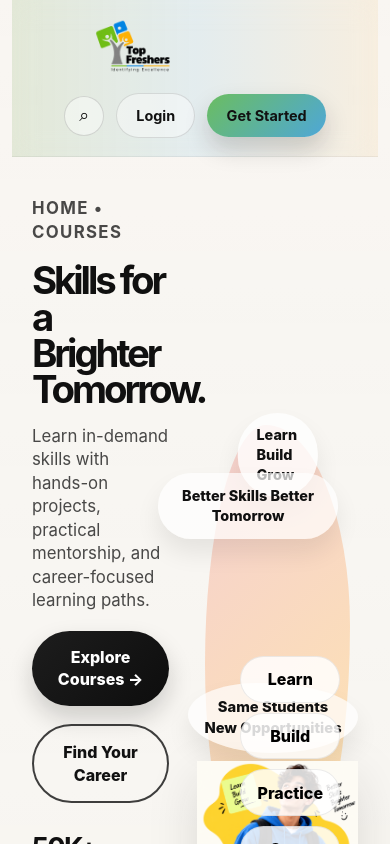
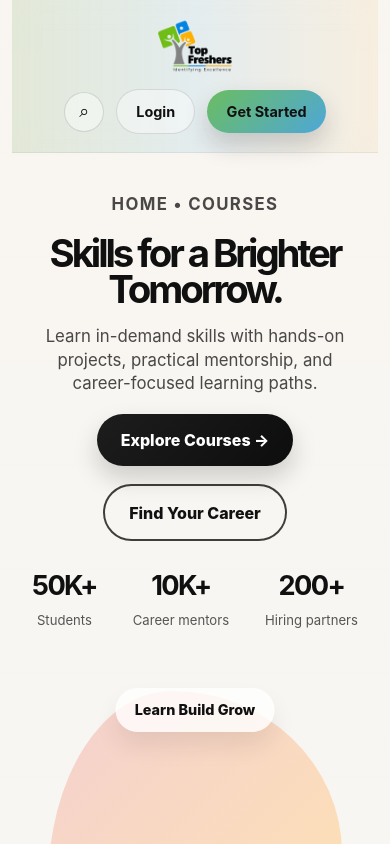
Before and after one commit to jayavarmaS/top-freshers, a React (Vite) app: page / in a window 390 px wide. Both pictures are taken after a click on the button "Explore Courses →". Shown: the top 844 px of the page. Built offline with nearby package versions, Linux system fonts and the light colour scheme.

Commit message:
Improve mobile responsiveness and contact page styling

```diff
--- a/src/index.css
+++ b/src/index.css
@@ -1721,31 +1721,46 @@ header {
   .hero-section,
   .how-it-works-section,
   .career-map-section,
-  .cta-section {
+  .cta-section,
+  .page-hero,
+  .contact-content {
     grid-template-columns: 1fr;
   }
 
   .hero-copy,
   .career-map-copy,
-  .cta-copy {
+  .cta-copy,
+  .page-hero-copy {
     text-align: center;
   }
 
   .hero-actions,
   .cta-actions,
-  .stats-row {
+  .stats-row,
+  .page-hero-actions,
+  .page-stats {
     justify-content: center;
+  }
+
+  .page-hero-copy {
+    align-items: center;
   }
 
   .hero-visual-wrap {
     min-height: 540px;
   }
 
-  .section-actions {
+  .section-actions,
+  .section-head {
     flex-direction: column;
     align-items: flex-start;
   }
 
+  .page-hero-pills {
+    right: 12px;
+    bottom: 18px;
+  }
+
   .footer-top {
     grid-template-columns: repeat(2, minmax(0, 1fr));
   }
@@ -1753,14 +1768,28 @@ header {
 
 @media (max-width: 820px) {
   .path-grid,
+  .course-grid,
   .jobs-grid,
   .stories-grid,
   .footer-top {
     grid-template-columns: repeat(2, minmax(0, 1fr));
   }
 
+  .resource-grid {
+    grid-template-columns: 1fr;
+  }
+
   .steps-grid {
     grid-template-columns: 1fr;
+  }
+
+  .contact-content {
+    gap: 28px;
+  }
+
+  .contact-left,
+  .contact-form-wrap {
+    width: 100%;
   }
 
   .footer-bottom {
@@ -1779,6 +1808,12 @@ header {
   .nav-shell {
     flex-wrap: wrap;
     justify-content: center;
+    gap: 14px;
+  }
+
+  .brand-wrap {
+    width: 100%;
+    justify-content: center;
   }
 
   .nav-actions {
@@ -1791,18 +1826,22 @@ header {
   }
 
   .path-grid,
+  .course-grid,
   .jobs-grid,
   .stories-grid,
   .footer-top,
-  .map-grid {
+  .map-grid,
+  .resource-grid {
     grid-template-columns: 1fr;
   }
 
-  .hero-visual-wrap {
-    min-height: 420px;
-  }
-
-  .hero-visual {
+  .section-header {
+    align-items: flex-start;
+  }
+
+  .hero-visual-wrap,
+  .hero-visual,
+  .page-hero-visual {
     min-height: 420px;
   }
 
@@ -1823,7 +1862,33 @@ header {
     width: 120px;
   }
 
+  .page-hero-pills {
+    position: static;
+    flex-direction: row;
+    flex-wrap: wrap;
+    justify-content: center;
+    width: 100%;
+    margin-top: 12px;
+  }
+
+  .page-hero-card-top,
+  .page-hero-card-side {
+    display: none;
+  }
+
   .journey-title-block {
     font-size: 1.7rem;
   }
-}
+
+  .contact-page-shell {
+    padding-top: 22px;
+  }
+
+  .contact-hero h1 {
+    font-size: 2.7rem;
+  }
+
+  .contact-item {
+    align-items: center;
+  }
+}
```
